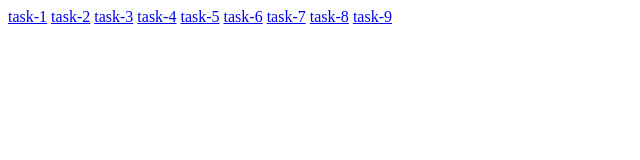
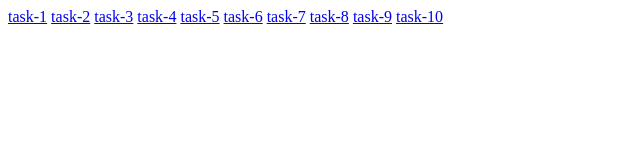
Before and after one commit to shivanikotha/shivani.github.io, a plain HTML site: page index.html in a window 1280 px wide. Shown: the full height of the page, 0-640 px from the left. Drawn offline with Linux system fonts and the light colour scheme.

Commit message:
added my html file

```diff
--- a/index.html
+++ b/index.html
@@ -12,5 +12,6 @@
 <a href="task-7.html">task-7</a>
 <a href="task-8.html">task-8</a>
 <a href="task-9.html">task-9</a>
+<a href="task-10.html">task-10</a>
 </body>
 </html>
```
